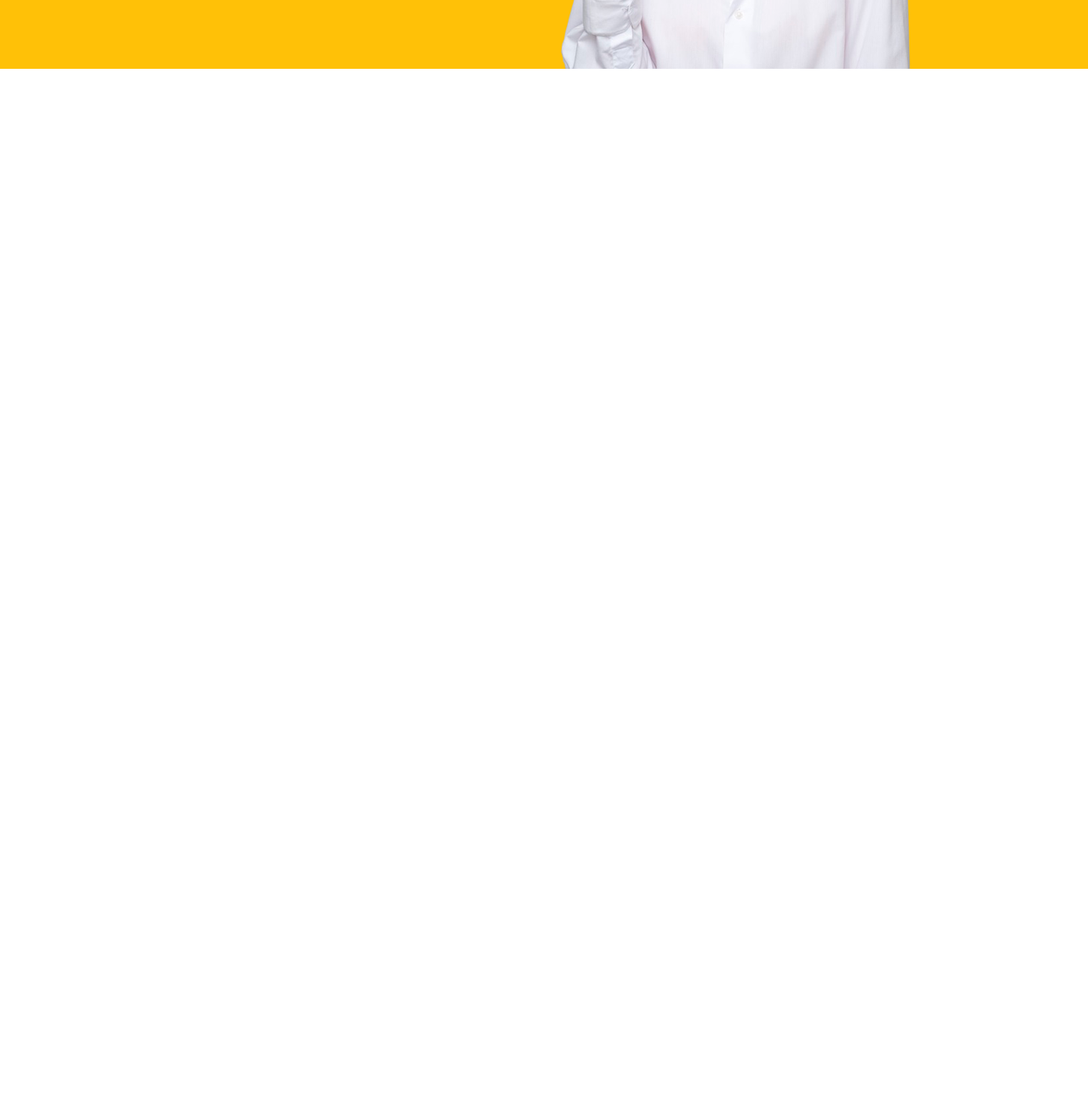
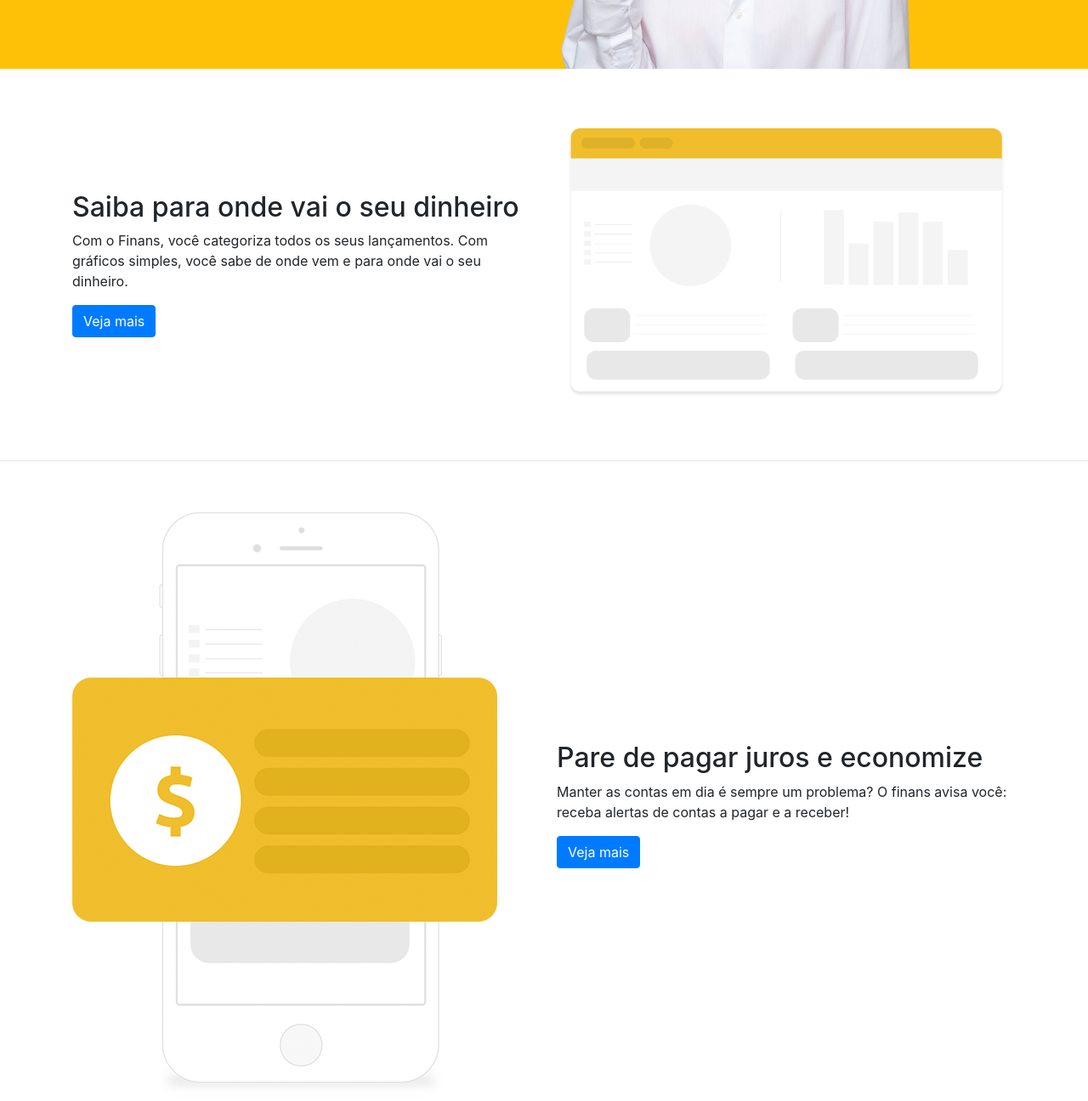
Before and after one commit to mmdes/finans, a plain HTML site: page index.html in a window 1280 px wide. Shown: the part 500-1796 px from the top of the page at 85% size. Before the commit the page ends 800 px from the top, so only its background shows below. Drawn offline with nearby package versions, Linux system fonts and the light colour scheme.

Commit message:
criação seção saiba mais e seção juros

```diff
--- a/css/estilo.css
+++ b/css/estilo.css
@@ -2,3 +2,8 @@
 	background: #ffc107;
 	color: white;
 }
+
+.caixa{
+	padding: 60px 0;
+	border-bottom: 1px solid #e5e5e5;
+}
--- a/index.html
+++ b/index.html
@@ -89,6 +89,65 @@
         </div>
       </section><!-- Fim da seção home -->
 
+      <section class="caixa"><!-- Início da seção saiba mais -->
+        <div class="container">
+          <div class="row">
+
+            <div class="col-md-6 d-flex">
+              <div class="align-self-center">
+                <h2> Saiba para onde vai o seu dinheiro </h2>
+                <p>
+                    Com o Finans, você categoriza todos os seus lançamentos. Com gráficos simples, você sabe de onde vem e para onde vai o seu dinheiro.
+                </p>
+
+                <a href="" class="btn btn-primary"> Veja mais </a>
+              </div>
+            </div>
+
+            <div class="col-md-6">
+              <img src="img/saiba.png" class="img-fluid">
+            </div>
+
+          </div>
+        </div>
+
+      </section><!-- Fim da seção saiba mais -->
+
+      <section class="caixa"><!-- Início da seção juros -->
+        <div class="container">
+          <div class="row">
+
+            <div class="col-md-6">
+              <img src="img/juros.png" class="img-fluid">
+            </div>
+
+            <div class="col-md-6 d-flex">
+              <div class="align-self-center">
+                <h2> Pare de pagar juros e economize </h2>
+                <p>
+                    Manter as contas em dia é sempre um problema? O finans avisa você: receba alertas de contas a pagar e a receber!
+                </p>
+
+                <a href="" class="btn btn-primary"> Veja mais </a>
+              </div>
+            </div>
+
+
+          </div>
+        </div>
+
+      </section><!-- Fim da seção juros -->
+
+      <section class="caixa"><!-- Início da seção 4 -->
+        <div class="container">
+          <div class="row">
+
+          </div>
+        </div>
+
+      </section><!-- Fim da seção 4 -->
+
+
 
      <!-- JavaScript (Opcional) -->
       <!-- jQuery primeiro, depois Popper.js, depois Bootstrap JS -->
```
